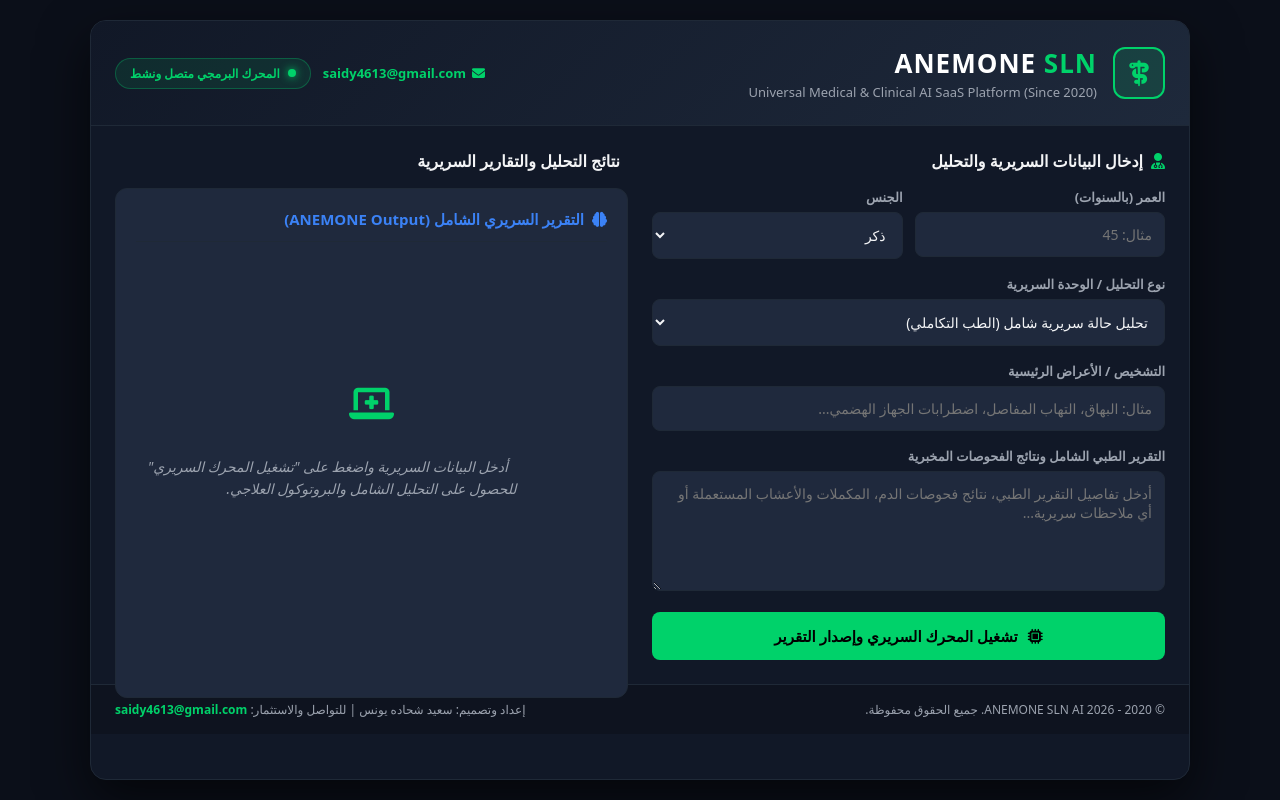
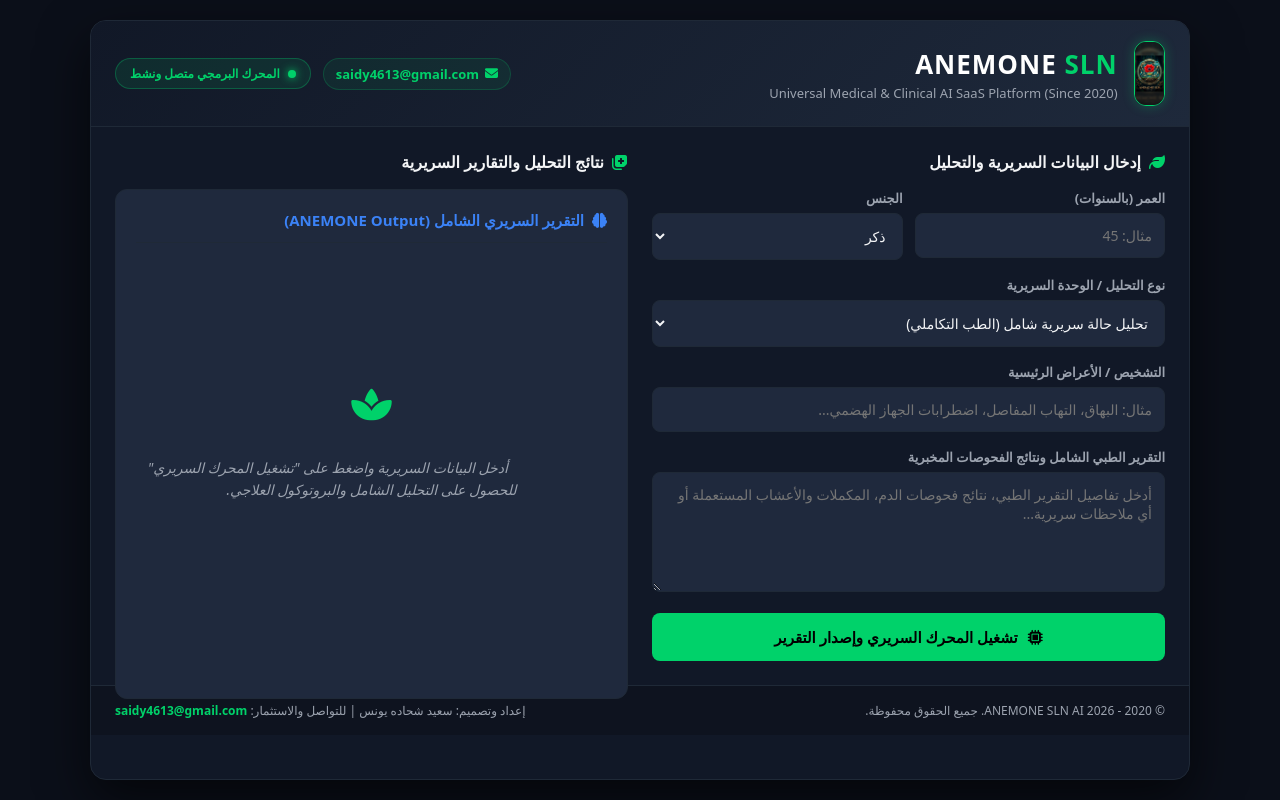
Before and after one commit to saidyounis31-cmyk/anemone-sln, a plain HTML site: page index.html in a window 1280 px wide. Drawn offline with Linux system fonts and the light colour scheme.

Commit message:
Refactor header styles and update icons
Updated header padding and replaced logo icon with an image. Changed some icons in the main content.

```diff
--- a/index.html
+++ b/index.html
@@ -41,7 +41,7 @@
         /* Header / Branding */
         .header {
             background: linear-gradient(135deg, #111827 0%, #1e293b 100%);
-            padding: 24px;
+            padding: 20px 24px;
             border-bottom: 1px solid var(--border-color);
             display: flex;
             align-items: center;
@@ -56,17 +56,13 @@
             gap: 16px;
         }
 
-        .logo-icon {
-            width: 52px;
-            height: 52px;
-            background: rgba(0, 210, 106, 0.15);
-            border: 2px solid var(--accent-green);
+        .brand-logo-img {
+            height: 65px;
+            width: auto;
             border-radius: 12px;
-            display: flex;
-            align-items: center;
-            justify-content: center;
-            font-size: 26px;
-            color: var(--accent-green);
+            border: 1.5px solid var(--accent-green);
+            box-shadow: 0 0 12px rgba(0, 210, 106, 0.3);
+            object-fit: cover;
         }
 
         .brand-title {
@@ -92,6 +88,10 @@
             text-decoration: none;
             font-weight: 600;
             font-size: 13px;
+            background: rgba(0, 210, 106, 0.08);
+            padding: 6px 12px;
+            border-radius: 20px;
+            border: 1px solid rgba(0, 210, 106, 0.2);
         }
 
         .status-badge {
@@ -263,9 +263,7 @@
     <!-- Header / Branding -->
     <div class="header">
         <div class="brand-box">
-            <div class="logo-icon">
-                <i class="fa-solid fa-staff-snake"></i>
-            </div>
+            <img src="LOGO.jpg" alt="ANEMONE SLN Logo" class="brand-logo-img">
             <div>
                 <div class="brand-title">ANEMONE <span>SLN</span></div>
                 <div class="brand-subtitle">
@@ -289,7 +287,7 @@
         <!-- Left Column: Input Form -->
         <div>
             <div class="panel-title">
-                <i class="fa-solid fa-user-doctor"></i> إدخال البيانات السريرية والتحليل
+                <i class="fa-solid fa-leaf"></i> إدخال البيانات السريرية والتحليل
             </div>
 
             <div class="form-row">
@@ -334,7 +332,7 @@
         <!-- Right Column: Live Output -->
         <div>
             <div class="panel-title">
-                <i class="fa-solid fa-file-medical-chart"></i> نتائج التحليل والتقارير السريرية
+                <i class="fa-solid fa-notes-medical"></i> نتائج التحليل والتقارير السريرية
             </div>
 
             <div class="results-card">
@@ -343,7 +341,7 @@
                 </div>
                 <div class="results-body" id="outputArea">
                     <div class="placeholder-text">
-                        <i class="fa-solid fa-laptop-medical" style="font-size: 36px; margin-bottom: 12px; display: block; color: var(--accent-green);"></i>
+                        <i class="fa-solid fa-spa" style="font-size: 36px; margin-bottom: 12px; display: block; color: var(--accent-green);"></i>
                         أدخل البيانات السريرية واضغط على "تشغيل المحرك السريري" للحصول على التحليل الشامل والبروتوكول العلاجي.
                     </div>
                 </div>
```
